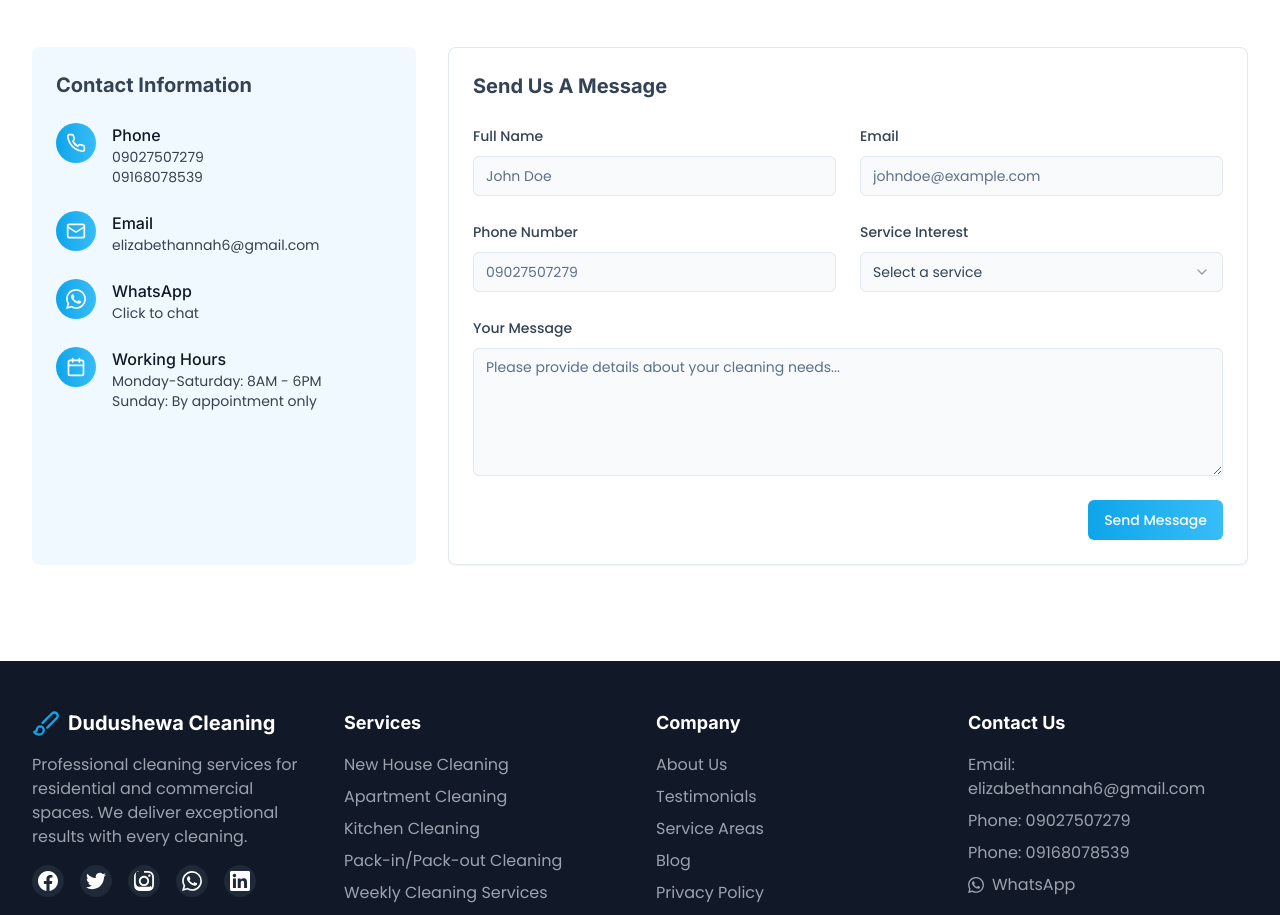
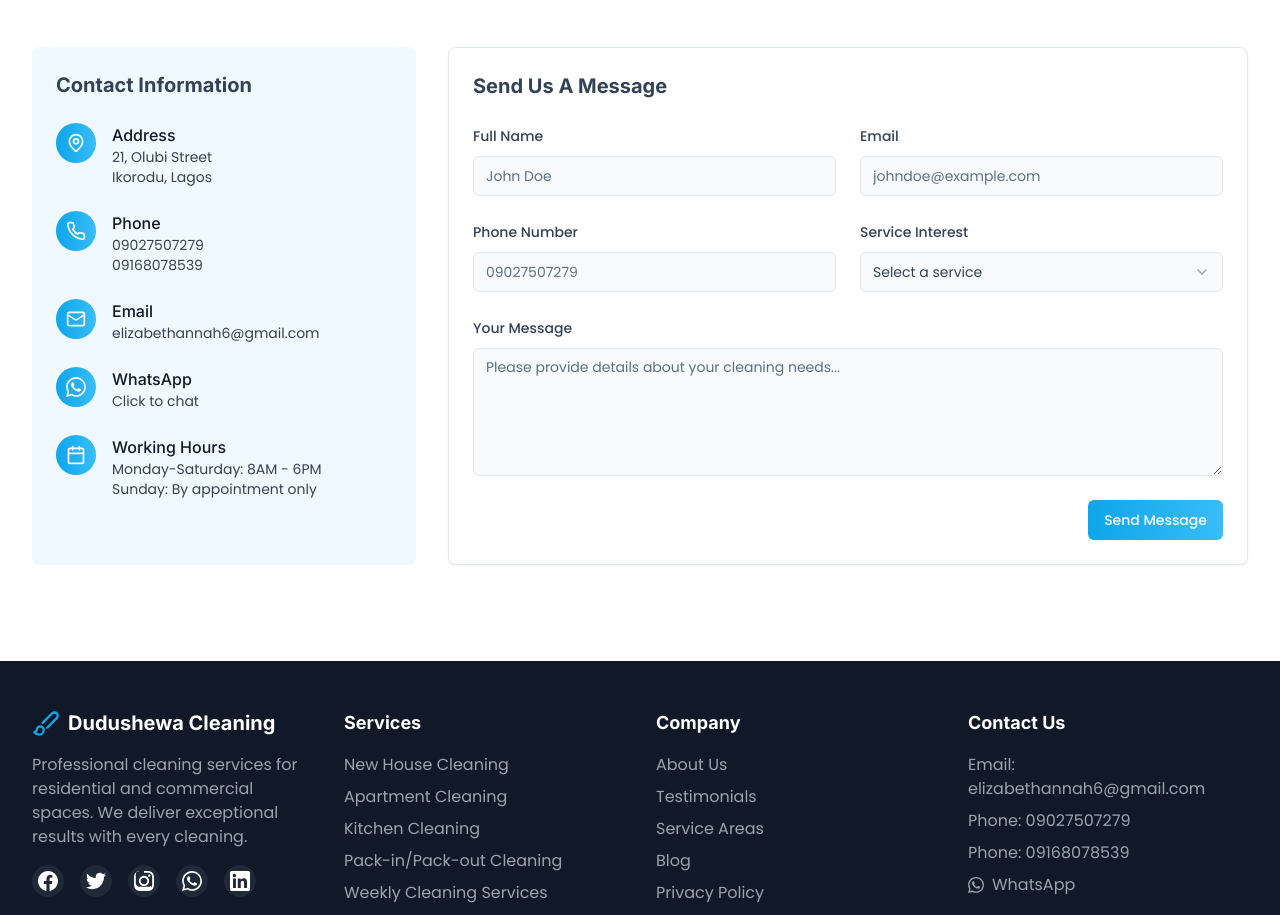
Before and after one commit to Lizzy-dudushewa/dudushewa-clean-web, a React (Vite) app: page / in a window 1280 px wide. Shown: the part 5800-6715 px from the top of the page. Built offline with nearby package versions, Linux system fonts and the light colour scheme.

Commit message:
Add address to contact information
Added the user's address to the contact information.

```diff
--- a/src/components/ContactForm.tsx
+++ b/src/components/ContactForm.tsx
@@ -1,3 +1,4 @@
+
 import { useState } from "react";
 import { useForm } from "react-hook-form";
 import { Button } from "@/components/ui/button";
@@ -91,6 +92,12 @@ const ContactForm = () => {
               <h3 className="text-xl font-bold mb-6">Contact Information</h3>
 
               <div className="space-y-6">
+                <ContactInfo
+                  icon={<MapPin size={20} />}
+                  title="Address"
+                  details={["21, Olubi Street", "Ikorodu, Lagos"]}
+                />
+
                 <ContactInfo
                   icon={<Phone size={20} />}
                   title="Phone"
```
